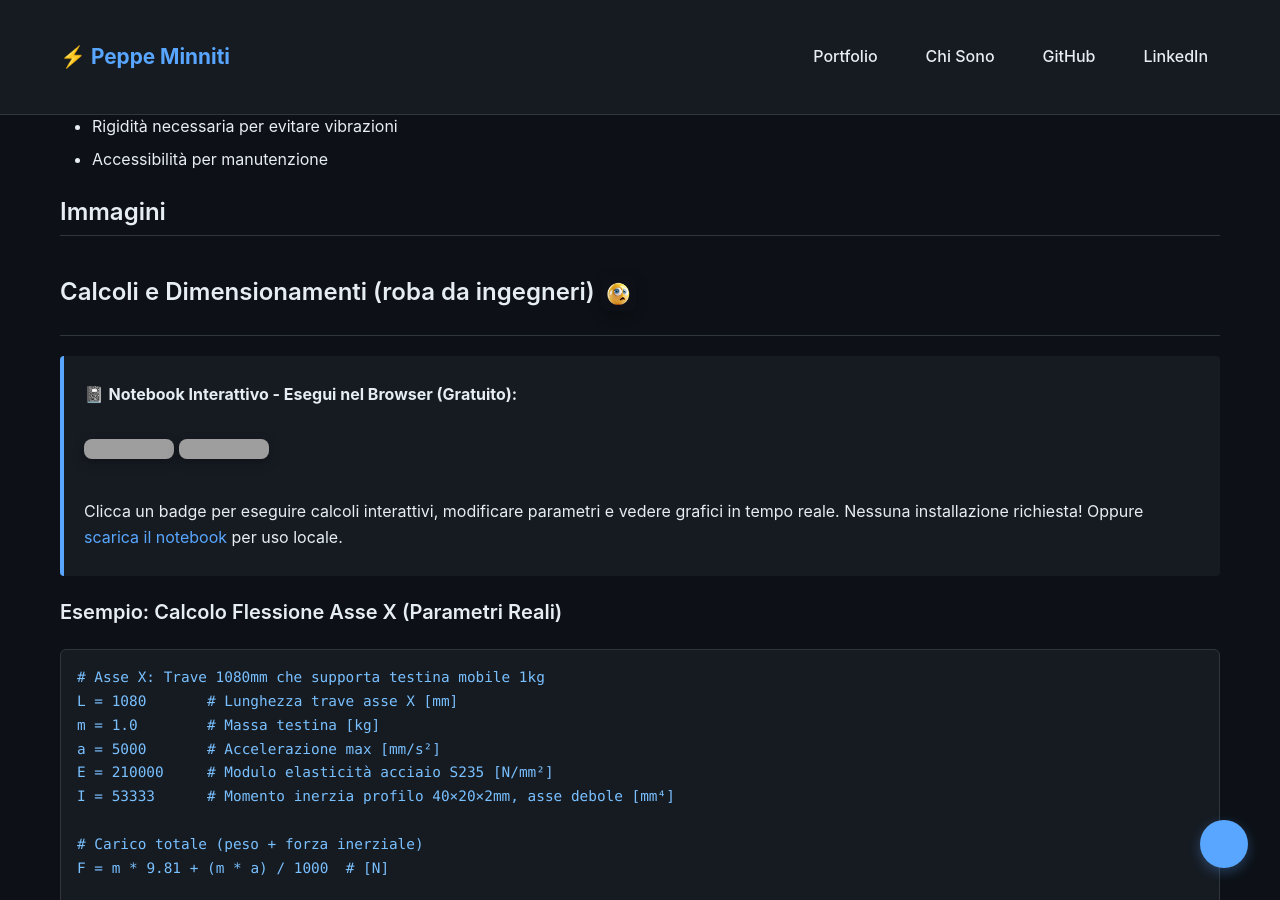
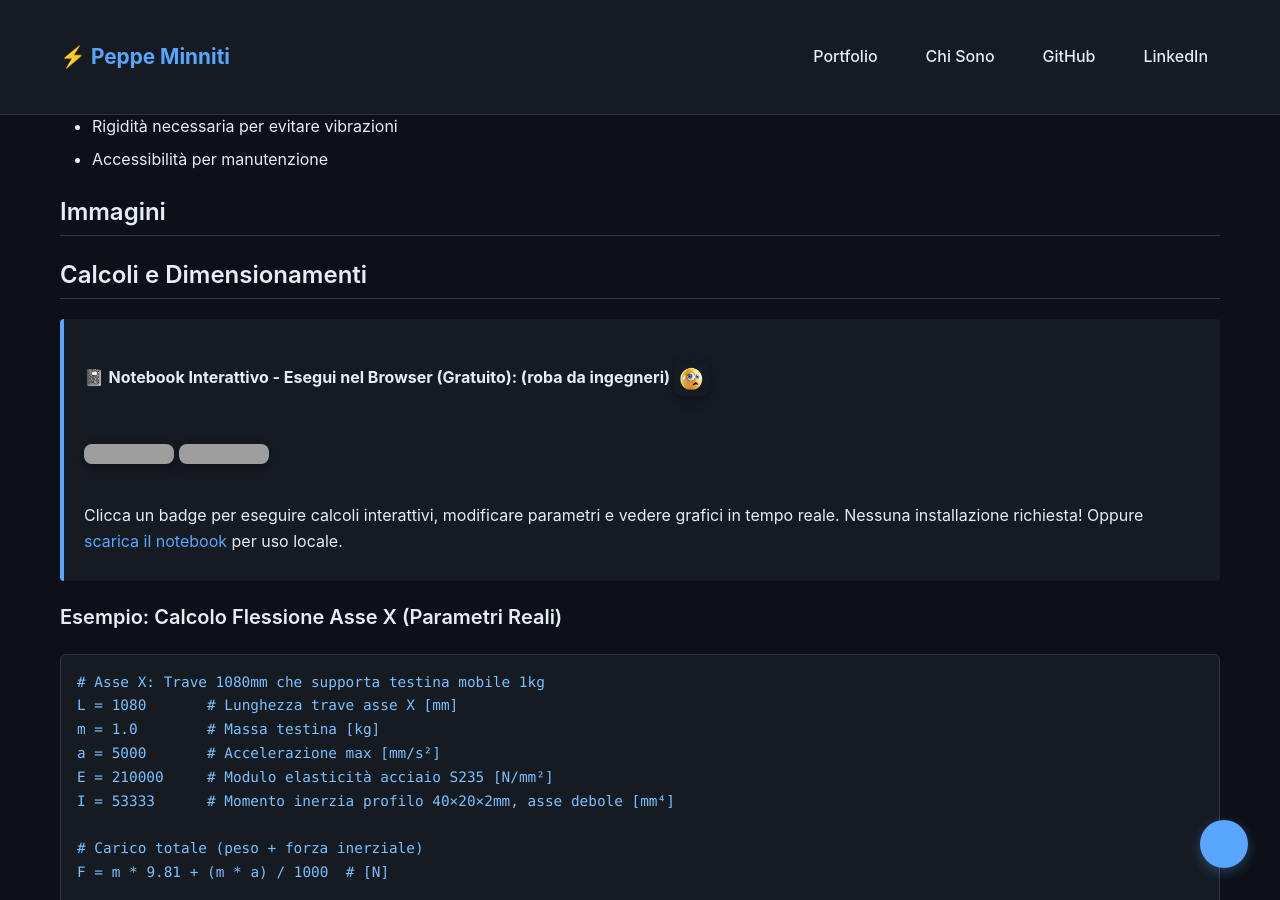
Before and after one commit to PeppeMinniti/Blog, a Jekyll site: the page built from stampante-3d/fasi-realizzazione/1-progettazione/studio-dimensionamento-struttura.md, in a window 1280 px wide and 900 px high, scrolled down 398 px. Built offline with Jekyll 4.4.1, drawn with Linux system fonts in a browser that asks for light colours; grey boxes are pictures that could not be loaded.

Commit message:
roba da ingegneri 2

```diff
--- a/stampante-3d/fasi-realizzazione/1-progettazione/studio-dimensionamento-struttura.md
+++ b/stampante-3d/fasi-realizzazione/1-progettazione/studio-dimensionamento-struttura.md
@@ -21,9 +21,9 @@ Aspetti da considerare:
 <!-- Esempio: -->
 <!-- ![Schema struttura](../../media/struttura-schema.jpg) -->
 
-## Calcoli e Dimensionamenti (roba da ingegneri) <img src="../../../assets/images/dizzy-emoji.png" alt="dizzy emoji" width="35" style="vertical-align: middle;">
+## Calcoli e Dimensionamenti
 
-> 📓 **Notebook Interattivo - Esegui nel Browser (Gratuito):**
+> 📓 **Notebook Interattivo - Esegui nel Browser (Gratuito):  (roba da ingegneri) <img src="../../../assets/images/dizzy-emoji.png" alt="dizzy emoji" width="35" style="vertical-align: middle;">**
 >
 > [![Open In Colab](https://colab.research.google.com/assets/colab-badge.svg)](https://colab.research.google.com/github/PeppeMinniti/Blog/blob/main/stampante-3d/fasi-realizzazione/1-progettazione/calcoli-strutturali.ipynb)
 > [![Binder](https://mybinder.org/badge_logo.svg)](https://mybinder.org/v2/gh/PeppeMinniti/Blog/HEAD?filepath=stampante-3d/fasi-realizzazione/1-progettazione/calcoli-strutturali.ipynb)
```
